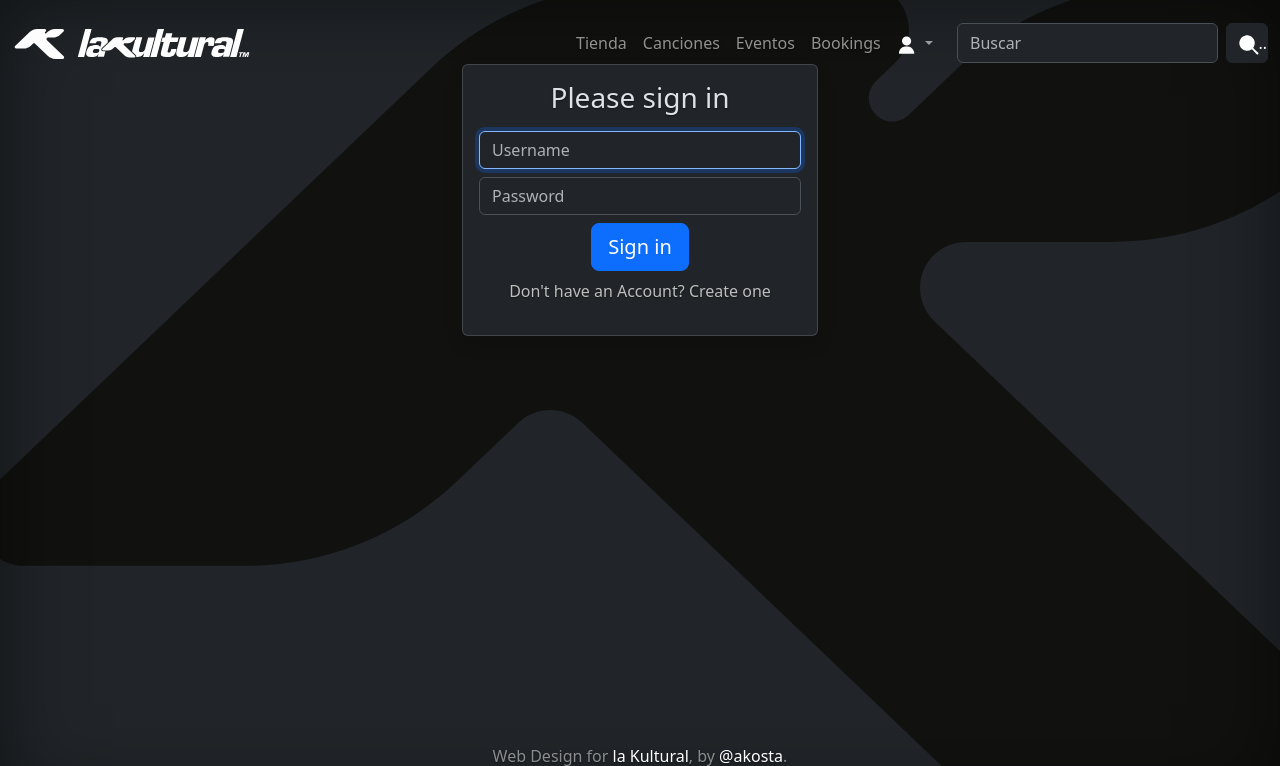
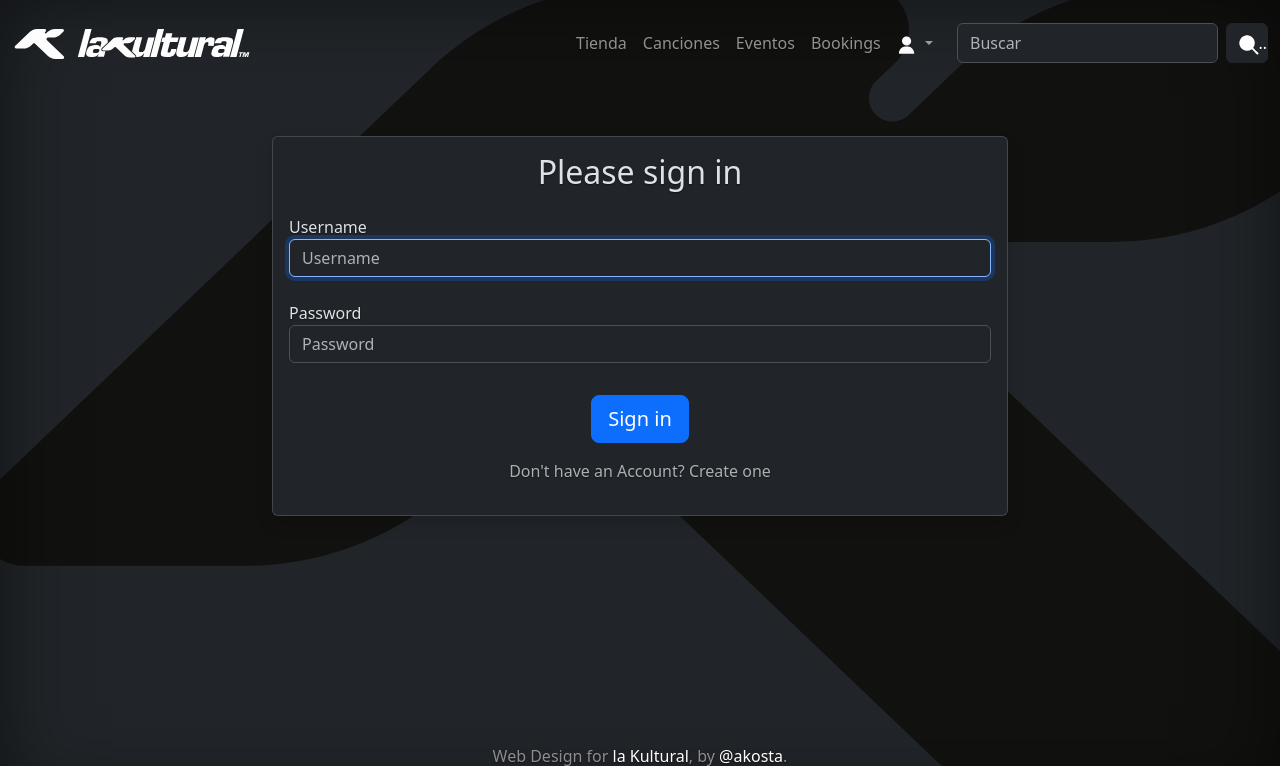
Before and after one commit to Arstac/lakultural-django, a Django app: page /usuarios/login/ in a window 1280 px wide. Shown: the top 766 px of the page. Run offline with Django 4.2, Linux system fonts and the light colour scheme; some libraries are stand-ins or nearby versions.

Commit message:
Funcionalitat login logout

```diff
--- a/LaKultural/static/css/base.css
+++ b/LaKultural/static/css/base.css
@@ -333,7 +333,7 @@ body {
 
 .signup-section .text-muted {
   display: block; /* Opcional: para cambiar la visualización del enlace */
-  margin-top: 2rem; /* Espacio antes del enlace de cambio al formulario de inicio de sesión */
+  margin-top: .5rem; /* Espacio antes del enlace de cambio al formulario de inicio de sesión */
   font-size: 0.9rem; /* Un tamaño de fuente menor para el enlace a 'Sign in' */
 }
 
@@ -343,3 +343,26 @@ body {
     width: 90%; /* Puede ajustar esto para cambiar el ancho en dispositivos más pequeños */
   }
 }
+
+
+.marge-sup {
+  margin-top: 120px;
+}
+
+.login-signup-control input {
+  display: block;
+  width: 100%;
+  padding: .375rem .75rem;
+  font-size: 1rem;
+  font-weight: 400;
+  line-height: 1.5;
+  color: var(--bs-body-color);
+  -webkit-appearance: none;
+  -moz-appearance: none;
+  appearance: none;
+  background-color: var(--bs-body-bg);
+  background-clip: padding-box;
+  border: var(--bs-border-width) solid var(--bs-border-color);
+  border-radius: var(--bs-border-radius);
+  transition: border-color .15s ease-in-out, box-shadow .15s ease-in-out;
+}
--- a/LaKultural/templates/navbar.html
+++ b/LaKultural/templates/navbar.html
@@ -31,9 +31,17 @@
               <img src="{% static 'assets/img/icons/user.svg' %}" alt="userlogo" height="20px" width="20px">
             </a>
             <ul class="dropdown-menu">
-              <li><a class="dropdown-item" href="{% url 'usuarios:login' %}">Iniciar Sesión</a></li>
-              <li><hr class="dropdown-divider"></li>
-              <li><a class="dropdown-item" href="{% url 'usuarios:signup' %}">Registrarse</a></li>
+              {% if user.is_authenticated %}
+                <!-- Muestra si el usuario está autenticado -->
+                <li><a class="dropdown-item" href="{% url 'usuarios:ajustes' %}">Ajustes</a></li>
+                <li><hr class="dropdown-divider"></li>
+                <li><a class="dropdown-item" href="{% url 'usuarios:logout' %}">Cerrar Sesión</a></li>
+              {% else %}
+                <!-- Muestra si el usuario no está autenticado -->
+                <li><a class="dropdown-item" href="{% url 'usuarios:login' %}">Iniciar Sesión</a></li>
+                <li><hr class="dropdown-divider"></li>
+                <li><a class="dropdown-item" href="{% url 'usuarios:signup' %}">Registrarse</a></li>
+              {% endif %}
             </ul>
           </li>
         </ul>
--- a/LaKultural/usuarios/forms.py
+++ b/LaKultural/usuarios/forms.py
@@ -1,11 +1,22 @@
 from django import forms
 from django.contrib.auth.forms import UserCreationForm
-from django.contrib.auth.models import User
+from django.contrib.auth import get_user_model
+
+User = get_user_model()
 
 class SignupForm(UserCreationForm):
+    email = forms.EmailField(required=True)
+
     class Meta:
         model = User
-        fields = ['username', 'password1', 'password2']
+        fields = ['username', 'email', 'password1', 'password2']
+
+    def save(self, commit=True):
+        user = super().save(commit=False)  # Llama al método save del formulario base, pero no guarda el usuario en la base de datos aún.
+        user.email = self.cleaned_data['email']  # Establece el email del usuario con el valor proporcionado en el formulario.
+        if commit:
+            user.save()  # Guarda el usuario en la base de datos.
+        return user
 
 class LoginForm(forms.Form):
     username = forms.CharField()
--- a/LaKultural/usuarios/models.py
+++ b/LaKultural/usuarios/models.py
@@ -5,4 +5,5 @@ class Usuario(AbstractUser):
     # Añade campos adicionales personalizados si es necesario
     #foto_perfil = models.ImageField(upload_to='usuarios/fotos/', null=True, blank=True)
     bio = models.TextField(blank=True, null=True)
+    #email = models.EmailField(unique = True)
     #fecha_nacimiento = models.DateField(null=True, blank=True)
--- a/LaKultural/usuarios/templates/usuarios/login.html
+++ b/LaKultural/usuarios/templates/usuarios/login.html
@@ -2,31 +2,40 @@
 {% load static %}
 {% block content %}
 
-<section class="my-5">
+<section class="marge-sup">
   <div class="container">
     <div class="row justify-content-center">
-            <div class="col-lg-4 col-md-6">
+      <div class="col-md-8">
         <div class="card shadow">
           <div class="card-body">
-                        <h1 class="h3 mb-3 font-weight-normal text-center">Please sign in</h1>
-                        <form method="POST" class="form-signin">
+            <h2 class="text-center mb-4">Please sign in</h2>
+            <form method="POST">
               {% csrf_token %}
-                            {% for field in form %}
-                                <div class="form-group">
-                                    <label for="{{ field.id_for_label }}" class="sr-only">{{ field.label }}</label>
-                                    <input type="text" id="{{ field.id_for_label }}" class="form-control mb-2" placeholder="{{ field.label }}" required autofocus name="{{ field.html_name }}">
-                                    {% if field.help_text %}
-                                        <small class="form-text text-muted">{{ field.help_text }}</small>
+              <div class="form-group mb-4 text-start">
+                <label for="{{ form.username.id_for_label }}">{{ form.username.label }}</label>
+                <input type="{{ form.username.field.widget.input_type }}" id="{{ form.username.id_for_label }}" class="form-control" placeholder="Username" required autofocus name="{{ form.username.html_name }}">
+                {% if form.username.help_text %}
+                  <small class="form-text text-muted">{{ form.username.help_text }}</small>
                 {% endif %}
-                                    {% for error in field.errors %}
+              </div>
+              <div class="form-group mb-4 text-start">
+                <label for="{{ form.password.id_for_label }}">{{ form.password.label }}</label>
+                <input type="password" id="{{ form.password.id_for_label }}" class="form-control" placeholder="Password" required name="{{ form.password.html_name }}">
+                {% if form.password.help_text %}
+                  <small class="form-text text-muted">{{ form.password.help_text }}</small>
+                {% endif %}
+              </div>
+              {% for error in form.non_field_errors %}
                 <div class="alert alert-danger" role="alert">
                   {{ error }}
                 </div>
               {% endfor %}
+              <div class="text-center">
+                <button type="submit" class="btn btn-primary btn-lg mt-2 mb-3">Sign in</button>
               </div>
-                            {% endfor %}
-                            <button class="btn btn-lg btn-primary btn-block" type="submit">Sign in</button>
-                            <p class="mt-2 text-center"><a href="{% url 'usuarios:signup' %}">Don't have an Account? Create one</a></p>
+              <p class="text-center">
+                <a href="{% url 'usuarios:signup' %}" class="text-muted">Don't have an Account? Create one</a>
+              </p>
             </form>
           </div>
         </div>
--- a/LaKultural/usuarios/urls.py
+++ b/LaKultural/usuarios/urls.py
@@ -8,5 +8,6 @@ urlpatterns = [
     path('login/', views.login_view, name='login'),
     path('signup/', views.signup_view, name='signup'),
     path('logout/', views.logout_view, name='logout'),
+    path('settings/', views.ajustes_view, name='ajustes'),
     # Añade más rutas según necesites
 ]
--- a/LaKultural/usuarios/views.py
+++ b/LaKultural/usuarios/views.py
@@ -2,13 +2,19 @@ from django.shortcuts import render, redirect
 from django.contrib.auth import authenticate, login, logout
 from .forms import SignupForm, LoginForm
 
-# signup page
+# Agrega esta importación para obtener el nombre del backend de autenticación
+from django.conf import settings
+
 def signup_view(request):
     if request.method == 'POST':
         form = SignupForm(request.POST)
         if form.is_valid():
-            form.save()
-            return redirect('login')
+            user = form.save()  # Guarda el nuevo usuario en la base de datos.
+            user.refresh_from_db()  # Recarga la instancia del usuario desde la base de datos.
+            # Especifica explícitamente el backend de autenticación
+            user.backend = settings.AUTHENTICATION_BACKENDS[0]
+            login(request, user)  # Inicia sesión con el usuario recién creado.
+            return redirect('core:home')  # Redirige al usuario a la página 'home'.
     else:
         form = SignupForm()
     return render(request, 'usuarios/signup.html', {'form': form})
@@ -23,7 +29,7 @@ def login_view(request):
             user = authenticate(request, username=username, password=password)
             if user:
                 login(request, user)
-                return redirect('home')
+                return redirect('core:home')
     else:
         form = LoginForm()
     return render(request, 'usuarios/login.html', {'form': form})
@@ -31,4 +37,9 @@ def login_view(request):
 # logout page
 def logout_view(request):
     logout(request)
-    return redirect('login')
+    return redirect('usuarios:login')
+
+
+def ajustes_view(request):
+    contexto = {'mensaje': "Hola, mundo. Este es mi contexto."}
+    return render(request, 'usuarios/ajustes.html', contexto)
```
Also changed, not shown: LaKultural/LaKultural/settings.py (+8 -0 lines), LaKultural/usuarios/backends.py (added, +13 -0 lines), LaKultural/usuarios/templates/usuarios/signup.html (+51 -11 lines), LaKultural/db.sqlite3, LaKultural/usuarios/migrations/0002_alter_usuario_email.py (added), LaKultural/usuarios/migrations/0003_alter_usuario_email.py (added), LaKultural/usuarios/templates/usuarios/ajustes.html (added). Lines whose indentation alone changed are shown as unchanged.
